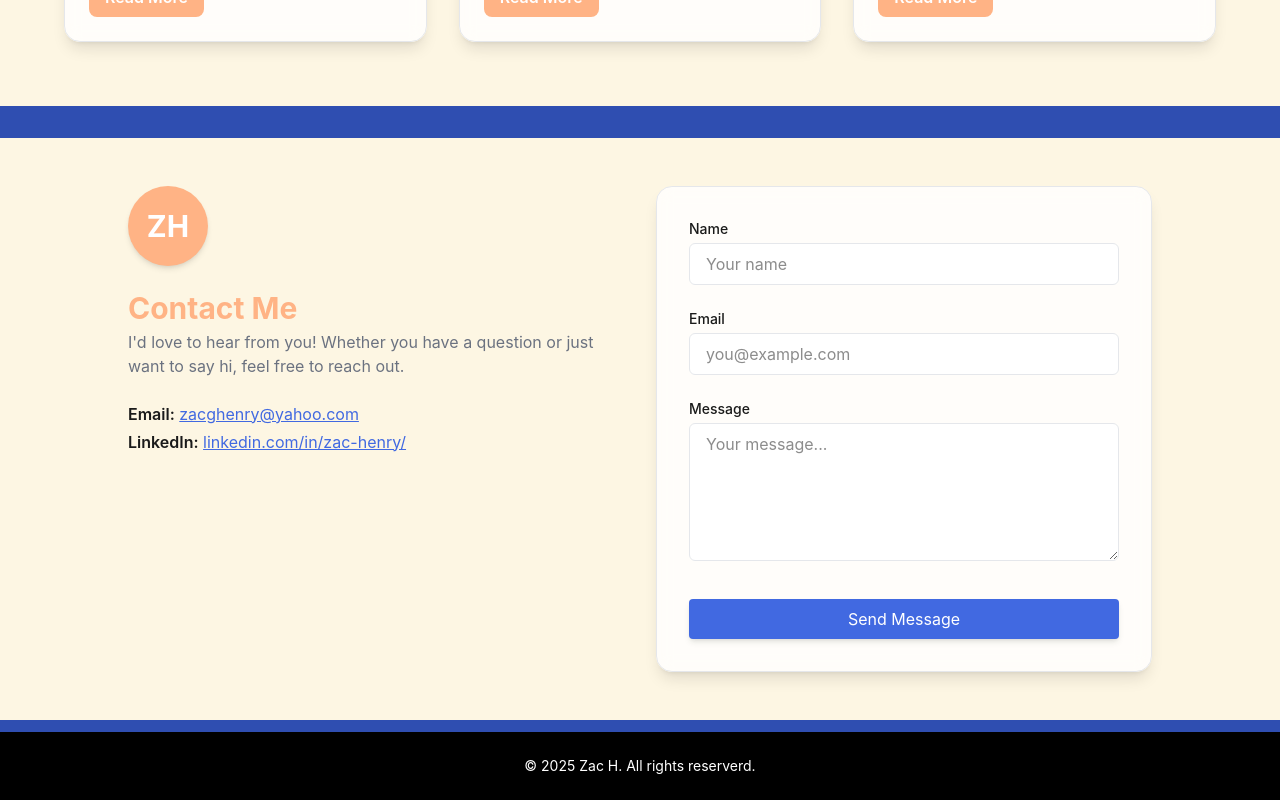
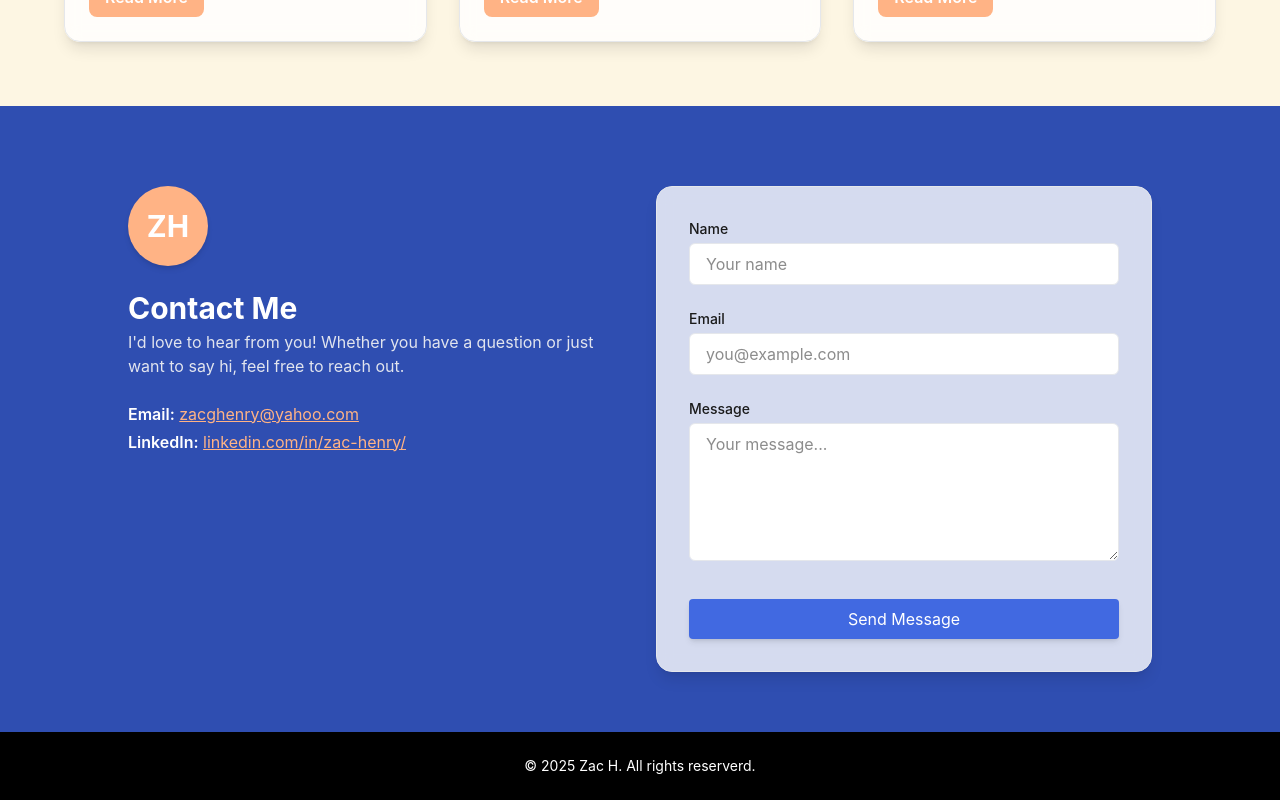
Before and after one commit to henzg/portfolio-redo, a Next.js app in the folder frontend/: page / in a window 1280 px wide. Shown: the part 2433-3233 px from the top of the page. Built offline with nearby package versions, Linux system fonts and the light colour scheme.

Commit message:
updated contact section to be blue backgroun

```diff
--- a/frontend/src/components/Contact.tsx
+++ b/frontend/src/components/Contact.tsx
@@ -1,6 +1,6 @@
 export default function Contact() {
   return (
-    <section className="bg-[var(--color-accent-cream)] py-12 px-2 sm:px-4 md:px-8">
+    <section className="bg-[var(--color-primary-dark)] py-12 px-2 sm:px-4 md:px-8">
       <div className="max-w-5xl mx-auto grid grid-cols-1 md:grid-cols-2 gap-8 items-start">
         {/* Left: Avatar and Contact Info */}
         <div className="flex flex-col items-center md:items-start gap-4 mb-8 md:mb-0">
@@ -10,20 +10,20 @@ export default function Contact() {
           </div>
           {/* Warm Message */}
           <div className="mb-2 text-center md:text-left">
-            <h2 className="text-3xl font-bold text-[var(--color-accent-coral)] mb-1">Contact Me</h2>
-            <p className="text-[var(--color-text-secondary)] text-base">I&apos;d love to hear from you! Whether you have a question or just want to say hi, feel free to reach out.</p>
+            <h2 className="text-3xl font-bold text-[var(--color-accent-white)] mb-1">Contact Me</h2>
+            <p className="text-[var(--color-text-light)] text-base opacity-90">I&apos;d love to hear from you! Whether you have a question or just want to say hi, feel free to reach out.</p>
           </div>
           {/* Contact Info */}
-          <div className="space-y-1 text-[var(--color-accent-black)]">
+          <div className="space-y-1 text-[var(--color-accent-white)]">
             <p>
               <span className="font-semibold">Email:</span>{' '}
-              <a href="mailto:zacghenry@yahoo.com" className="text-[var(--color-primary)] underline hover:text-[var(--color-accent-coral)] transition">
+              <a href="mailto:zacghenry@yahoo.com" className="text-[var(--color-accent-coral)] underline hover:text-[var(--color-accent-cream)] transition">
                 zacghenry@yahoo.com
               </a>
             </p>
             <p>
               <span className="font-semibold">LinkedIn:</span>{' '}
-              <a href="https://www.linkedin.com/in/zac-henry/" target="_blank" rel="noopener noreferrer" className="text-[var(--color-primary)] underline hover:text-[var(--color-accent-coral)] transition">
+              <a href="https://www.linkedin.com/in/zac-henry/" target="_blank" rel="noopener noreferrer" className="text-[var(--color-accent-coral)] underline hover:text-[var(--color-accent-cream)] transition">
                 linkedin.com/in/zac-henry/
               </a>
             </p>
```
